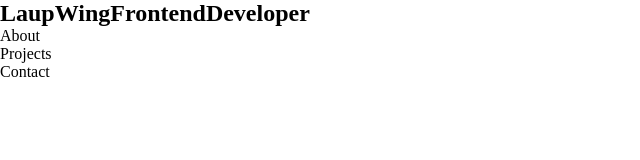
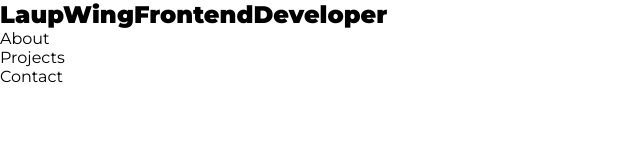
Before and after one commit to LaupWing/VanilleJSPortfolio, a plain HTML site: page public/index.html in a window 1280 px wide. Shown: the whole page, without its empty margins (0-640 px from the left). Drawn offline with Linux system fonts and the light colour scheme; files that its build step writes are made by us from their sources.

Commit message:
base styling

```diff
--- a/public/styles/main.css
+++ b/public/styles/main.css
@@ -6,3 +6,13 @@
     padding: 0;
     box-sizing: border-box;
 }
+
+body{
+    font-family: var(--main-font);
+}
+a{
+    text-decoration: none;
+}
+li{
+    list-style: none;
+}
```
Also changed, not shown: public/styles/clean/globals.css (added).
